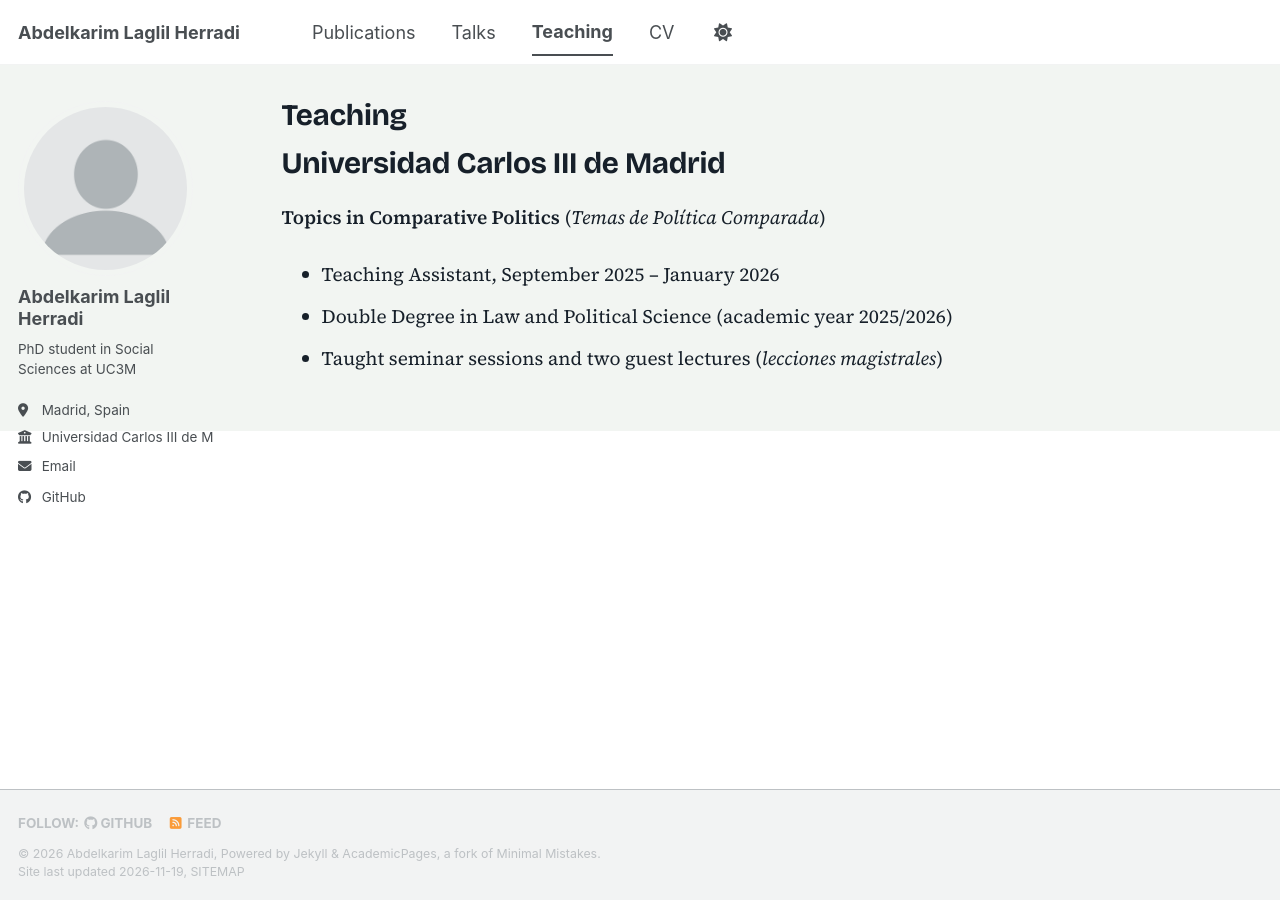
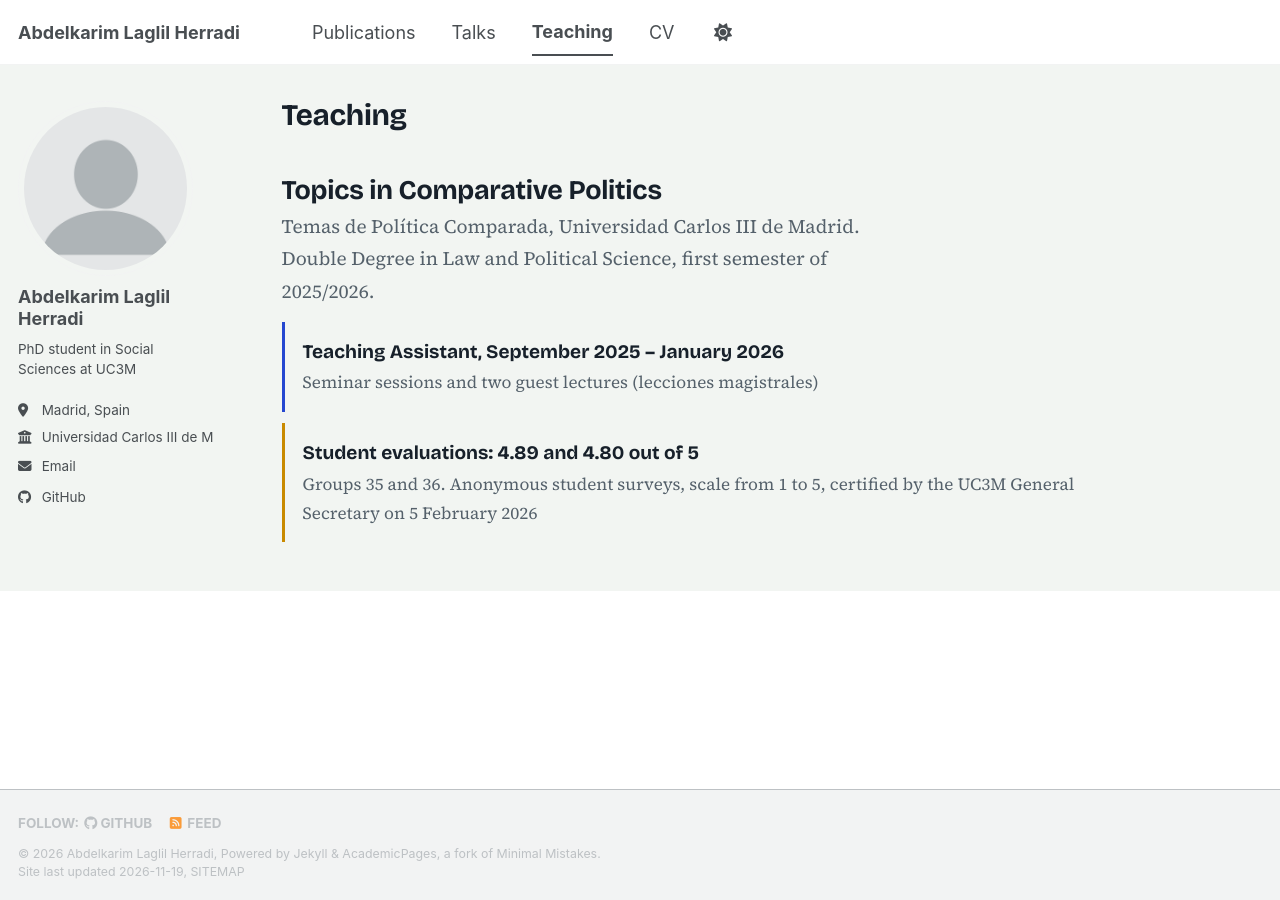
Before and after one commit to AbdelkarimLaglil/AbdelkarimLaglil.github.io, a Jekyll site: the page built from _pages/teaching.md, in a window 1280 px wide. Built offline with Jekyll 4.4.1, drawn with Linux system fonts in a browser that asks for light colours; a script bundle is joined from its source files by our own code; a style sheet for code colours, icons or effects is not loaded.

Commit message:
Add teaching evaluations
Co-Authored-By: Claude Sonnet 5.5 <noreply@anthropic.com>
Claude-Session: https://claude.ai/code/session_017vH5ZQkLibWayVuG7moGCB

```diff
--- a/_pages/teaching.md
+++ b/_pages/teaching.md
@@ -5,10 +5,9 @@ permalink: /teaching/
 author_profile: true
 ---
 
-Universidad Carlos III de Madrid
-======
-
-**Topics in Comparative Politics** (*Temas de Política Comparada*)
-* Teaching Assistant, September 2025 – January 2026
-* Double Degree in Law and Political Science (academic year 2025/2026)
-* Taught seminar sessions and two guest lectures (*lecciones magistrales*)
+<section class="lh-dossier">
+<h2>Topics in Comparative Politics</h2>
+<p class="lead">Temas de Política Comparada, Universidad Carlos III de Madrid. Double Degree in Law and Political Science, first semester of 2025/2026.</p>
+<div class="lh-entry"><span class="title">Teaching Assistant, September 2025 – January 2026</span><span class="who">Seminar sessions and two guest lectures (lecciones magistrales)</span></div>
+<div class="lh-entry chapter"><span class="title">Student evaluations: 4.89 and 4.80 out of 5</span><span class="who">Groups 35 and 36. Anonymous student surveys, scale from 1 to 5, certified by the UC3M General Secretary on 5 February 2026</span></div>
+</section>
```
Also changed, not shown: _pages/cv.md (+1 -1 lines).
